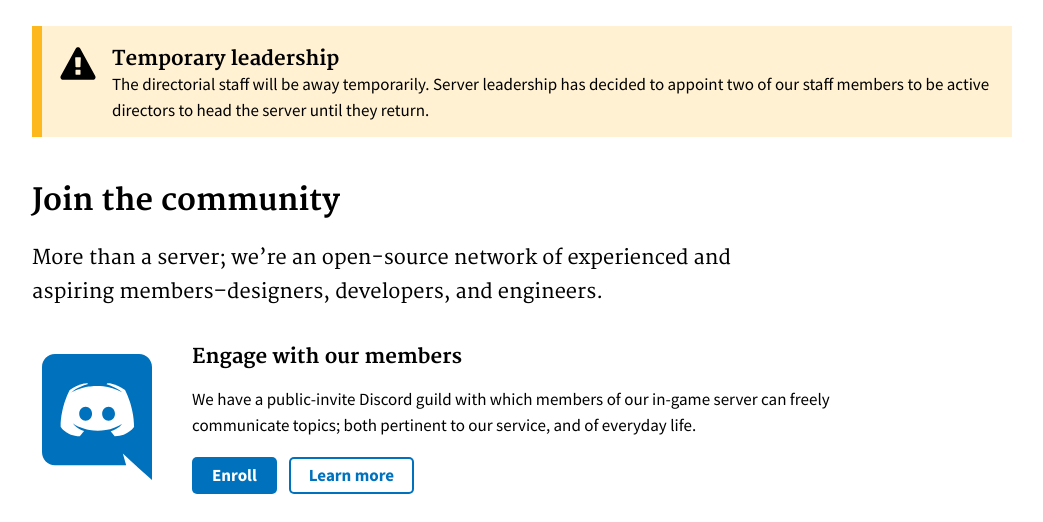
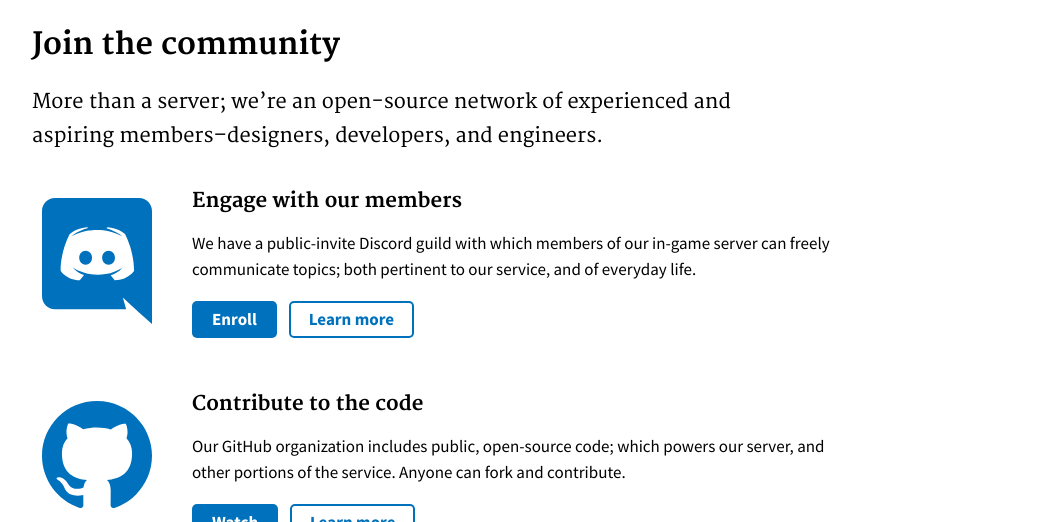
Before and after one commit to serrif/website, a Jekyll site: the page built from main/home.md, in a window 1280 px wide and 900 px high, cut to the strip 378-900 px from the top of the window. Shown: the whole strip, without its empty margins (118-1161 px from the left). Built offline with Jekyll 4.4.1, drawn with Linux system fonts in a browser that asks for light colours.

Commit message:
Update home.md

```diff
--- a/main/home.md
+++ b/main/home.md
@@ -15,12 +15,6 @@ hero:
       #href: '../docs/'
 ---
 
-<div class="usa-alert usa-alert-warning">
-    <div class="usa-alert-body">
-        <h3 class="usa-alert-heading">Temporary leadership</h3>
-        <p class="usa-alert-text">The directorial staff will be away temporarily. Server leadership has decided to appoint two of our staff members to be active directors to head the server until they return.</p>
-    </div>
-</div>
 <!--
 ## Amenities
 Information paragraph.
@@ -35,7 +29,7 @@ Information paragraph.
     </div>
 </div>
 
-<hr style="margin-top: 4rem;">  -->
+<hr style="margin-top: 4.5rem;">  -->
 
 ## Join the community
 More than a server; we're an open-source network of experienced and aspiring members--designers, developers, and engineers.
```
